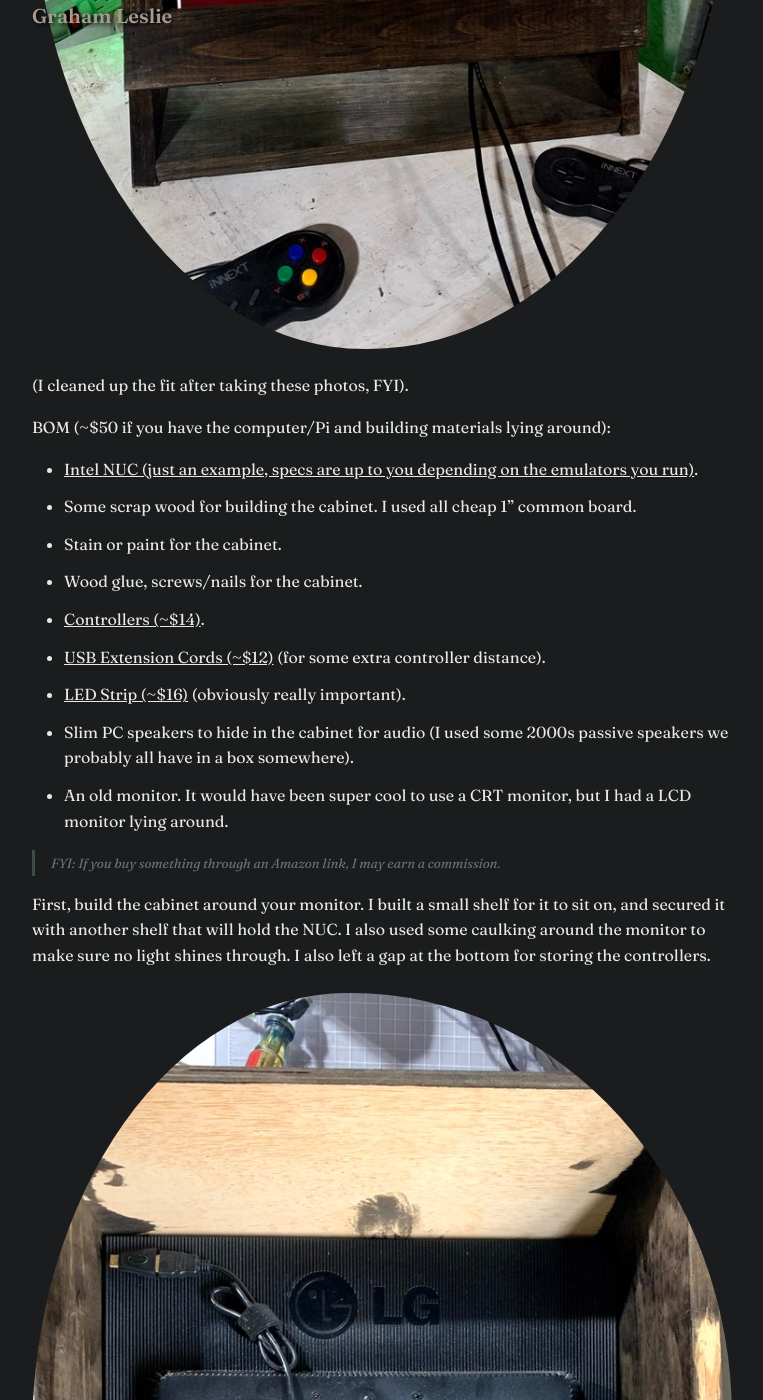
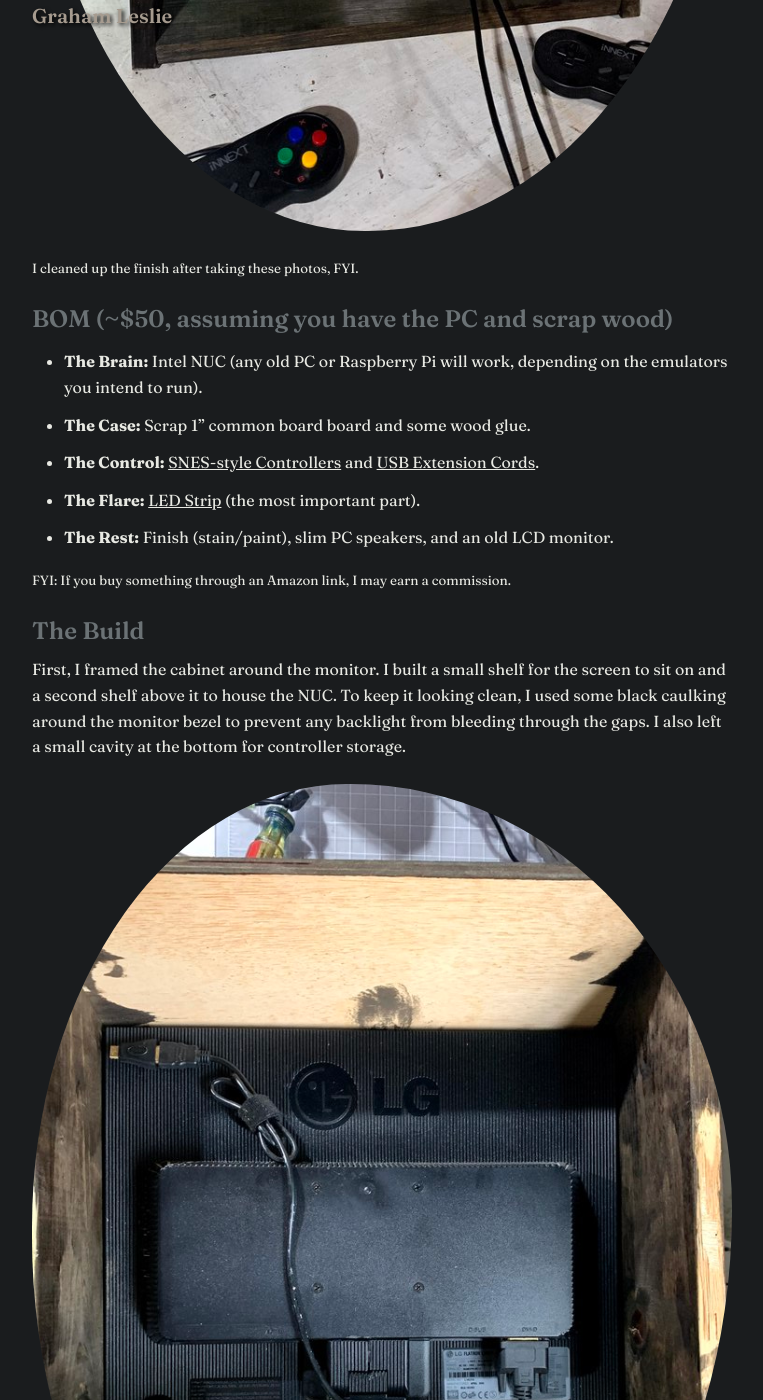
Before and after one commit to grahamleslie/grahamleslie.github.io, a Jekyll site: the page built from _posts/2020-06-21-building-an-arcade-emulator.md, in a window 1280 px wide and 1400 px high, scrolled down 1127 px. Shown: the whole window, without its empty margins (258-1021 px from the left). Built offline with Jekyll 4.4.1, drawn with Linux system fonts in a browser that asks for light colours; nearby versions of some CDN libraries; some of the changed text lies outside the part shown.

Commit message:
Polish Arcade Emulator post using new writing guide

```diff
--- a/_posts/2020-06-21-building-an-arcade-emulator.md
+++ b/_posts/2020-06-21-building-an-arcade-emulator.md
@@ -6,45 +6,46 @@ categories: arcade emulator retropi
 duration: "4 minutes"
 ---
 
-A coworker at a previous job built an arcade emulator. He used a CNC machine to cut the cabinet, then dropped in an old monitor for display, a Raspberry Pi for emulation, and a set of joysticks and buttons he'd found on Amazon. It was a pretty neat setup that inspired me to put mine together.
+A coworker once built an arcade emulator from scratch. He used a CNC machine to cut the cabinet, dropped in an old monitor, and wired up a pair of joysticks he’d found on Amazon. It was a neat setup, but I wanted something a bit more compact and console-focused.
 
-Instead of the old-school arcade cabinet feel, I decided to build something a little more modern, so I threw together a compact cabinet with scrap wood, I setup an Intel NUC with emulators for the consoles I grew up with, and plugged in a pair of SNES-style controllers. It's a fun setup for playing old games from SEGA Genesis, N64, GameCube, etc.
-
-You can use whatever you want as the box to run the emulators; a Raspberry Pi works fine for arcade emulators, but you'll need something more powerful for more recent console emulators.
+Instead of the old-school stand-up cabinet, I built a desktop unit using scrap wood and an Intel NUC. I set it up to emulate the consoles I grew up with—SEGA Genesis, N64, GameCube—and paired it with a set of SNES-style controllers. It’s a fun, low-profile way to revisit the classics.
 
 ![The arcade cabinet in use.](/assets/images/posts/arcade-cabinet.jpg)
 
-(I cleaned up the fit after taking these photos, FYI).
+<small>I cleaned up the finish after taking these photos, FYI.</small>
 
-BOM (~\$50 if you have the computer/Pi and building materials lying around):
+### BOM (~$50, assuming you have the PC and scrap wood)
 
-- <a href="https://amzn.to/310QX9e" target="_blank">Intel NUC (just an example, specs are up to you depending on the emulators you run)</a>.
-- Some scrap wood for building the cabinet. I used all cheap 1" common board.
-- Stain or paint for the cabinet.
-- Wood glue, screws/nails for the cabinet.
-- <a href="https://amzn.to/3dppOiG" target="_blank">Controllers (~\$14)</a>.
-- <a href="https://amzn.to/2YThenj" target="_blank">USB Extension Cords (~\$12)</a> (for some extra controller distance).
-- <a href="https://amzn.to/3fLkjwt" target="_blank">LED Strip (~\$16)</a> (obviously really important).
-- Slim PC speakers to hide in the cabinet for audio (I used some 2000s passive speakers we probably all have in a box somewhere).
-- An old monitor. It would have been super cool to use a CRT monitor, but I had a LCD monitor lying around.
+- **The Brain:** Intel NUC (any old PC or Raspberry Pi will work, depending on the emulators you intend to run).
+- **The Case:** Scrap 1" common board board and some wood glue.
+- **The Control:** [SNES-style Controllers](https://amzn.to/3dppOiG) and [USB Extension Cords](https://amzn.to/2YThenj).
+- **The Flare:** [LED Strip](https://amzn.to/3fLkjwt) (the most important part).
+- **The Rest:** Finish (stain/paint), slim PC speakers, and an old LCD monitor.
 
-> <small>FYI: If you buy something through an Amazon link, I may earn a commission.</small>
+<small>FYI: If you buy something through an Amazon link, I may earn a commission.</small>
 
-First, build the cabinet around your monitor. I built a small shelf for it to sit on, and secured it with another shelf that will hold the NUC. I also used some caulking around the monitor to make sure no light shines through. I also left a gap at the bottom for storing the controllers.
+### The Build
+
+First, I framed the cabinet around the monitor. I built a small shelf for the screen to sit on and a second shelf above it to house the NUC. To keep it looking clean, I used some black caulking around the monitor bezel to prevent any backlight from bleeding through the gaps. I also left a small cavity at the bottom for controller storage.
 
 ![The arcade cabinet with the monitor shelf.](/assets/images/posts/arcade-cabinet-shelf.jpg)
 
-Here's a view from the front with the monitor installed.
-
-![The arcade cabinet with the monitor installed.](/assets/images/posts/arcade-cabinet-front.jpg)
-
-Next, I stuffed in all the electronics (and adhered the LED light strip, of course). I also added a WiFi Plug so I can power it on and off through voice commands or my phone.
+Next, I stuffed the electronics in and adhered the LED strip. Pro-tip: I added a WiFi smart plug so I can toggle the whole rig on and off via voice or my phone.
 
 ![The arcade cabinet with all the electronics.](/assets/images/posts/arcade-cabinet-stuffed.jpg)
 
-Once the electronics were done, I installed Ubuntu and setup [automatic log in](https://www.maketecheasier.com/enable-automatic-login-in-ubuntu/) so I could eventually have Ubuntu boot and launch the software automatically after being powered on.
+### The Software
 
-Next, I used the [RetroPi Ubuntu docs](https://retropie.org.uk/docs/Debian/) to setup the software. Ubuntu picked up the controllers automatically, so I only had to run through some simple controller button mapping steps guided by RetroPi to get them working. I wrapped up the software setup by turning on auto-start in the configuration options.
+The rig runs Ubuntu. I configured [automatic login](https://www.maketecheasier.com/enable-automatic-login-in-ubuntu/) so the system boots directly into the UI without needing a keyboard or mouse.
+
+From there, I followed the [RetroPie Ubuntu docs](https://retropie.org.uk/docs/Debian/) for the software stack. Ubuntu recognized the USB controllers immediately; I just had to run through the standard button mapping in RetroPie. I wrapped it up by setting RetroPie to launch at boot.
+
+Finally, I loaded up the emulators with the games of my childhood. That's it—retro gaming on modern hardware.
+
+<div style="text-align: center">
+    <img alt="The arcade cabinet in use!" src="/assets/images/posts/arcade-cabinet-animated.gif" />
+</div>
+ in the configuration options.
 
 Lastly, I setup some additional emulators and acquired some games. That's it!
 
```
